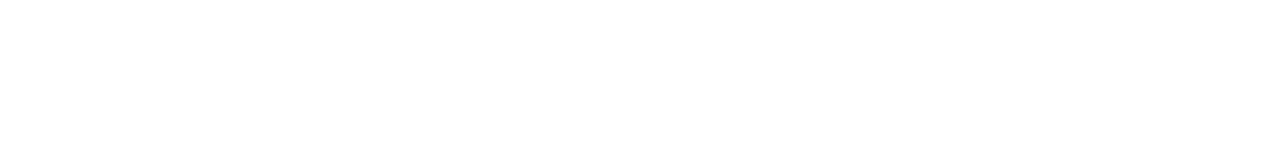
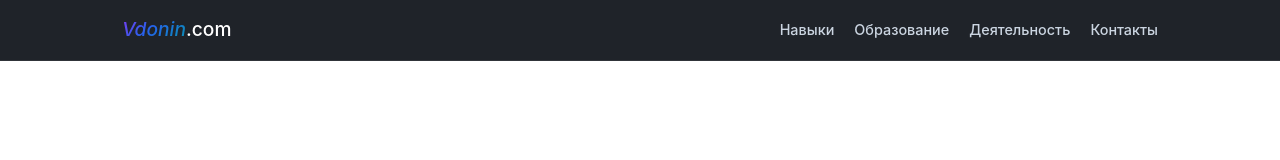
Before and after one commit to vdoninav/vdoninav.github.io, a plain HTML site: page index.html in a window 1280 px wide. Drawn offline with Linux system fonts and the light colour scheme.

Commit message:
Add sticky dark header with gradient wordmark

```diff
--- a/index.html
+++ b/index.html
@@ -59,6 +59,31 @@
             *, *::before, *::after { animation-duration: 0.001ms !important; transition-duration: 0.001ms !important; }
         }
 
+        /* ===== Header (sticky) ===== */
+        .site-header {
+            position: sticky; top: 0; z-index: 50;
+            background: rgba(13, 17, 23, 0.92);
+            backdrop-filter: blur(10px);
+            -webkit-backdrop-filter: blur(10px);
+            color: #fff;
+            border-bottom: 1px solid rgba(255,255,255,0.08);
+        }
+        .site-header .container {
+            display: flex; justify-content: space-between; align-items: center;
+            padding-top: 0.9rem; padding-bottom: 0.9rem;
+        }
+        .site-header .logotype { font-size: 1.2rem; font-weight: 500; }
+        .site-header .logotype em { font-style: italic; }
+        .site-header nav ul { display: flex; gap: 1.25rem; font-size: 0.9rem; font-weight: 500; }
+        .site-header nav a { color: #cbd5e1; transition: color 0.15s, border-color 0.15s; padding-bottom: 2px; border-bottom: 2px solid transparent; }
+        .site-header nav a:hover { color: #fff; }
+        .site-header nav a.active { color: #fff; border-bottom-color: #7c3aed; }
+        @media (max-width: 800px) {
+            .site-header .container { padding-top: 0.75rem; padding-bottom: 0.75rem; }
+            .site-header nav ul { gap: 0.9rem; font-size: 0.78rem; }
+            .site-header .logotype { font-size: 1rem; }
+        }
+
         /* ===== Responsive breakpoints ===== */
         @media (max-width: 800px) {
             .container { padding: 0 1.25rem; }
@@ -69,7 +94,19 @@
 </head>
 
 <body>
-    <!-- Header goes in Task 2 -->
+    <header class="site-header">
+        <div class="container">
+            <div class="logotype"><em class="grad-text">Vdonin</em>.com</div>
+            <nav>
+                <ul>
+                    <li><a href="#skills">Навыки</a></li>
+                    <li><a href="#education">Образование</a></li>
+                    <li><a href="#projects">Деятельность</a></li>
+                    <li><a href="#contact">Контакты</a></li>
+                </ul>
+            </nav>
+        </div>
+    </header>
     <!-- Hero goes in Task 3 -->
     <!-- Main with sections goes in Tasks 4-9 -->
     <!-- Footer goes in Task 10 -->
```
